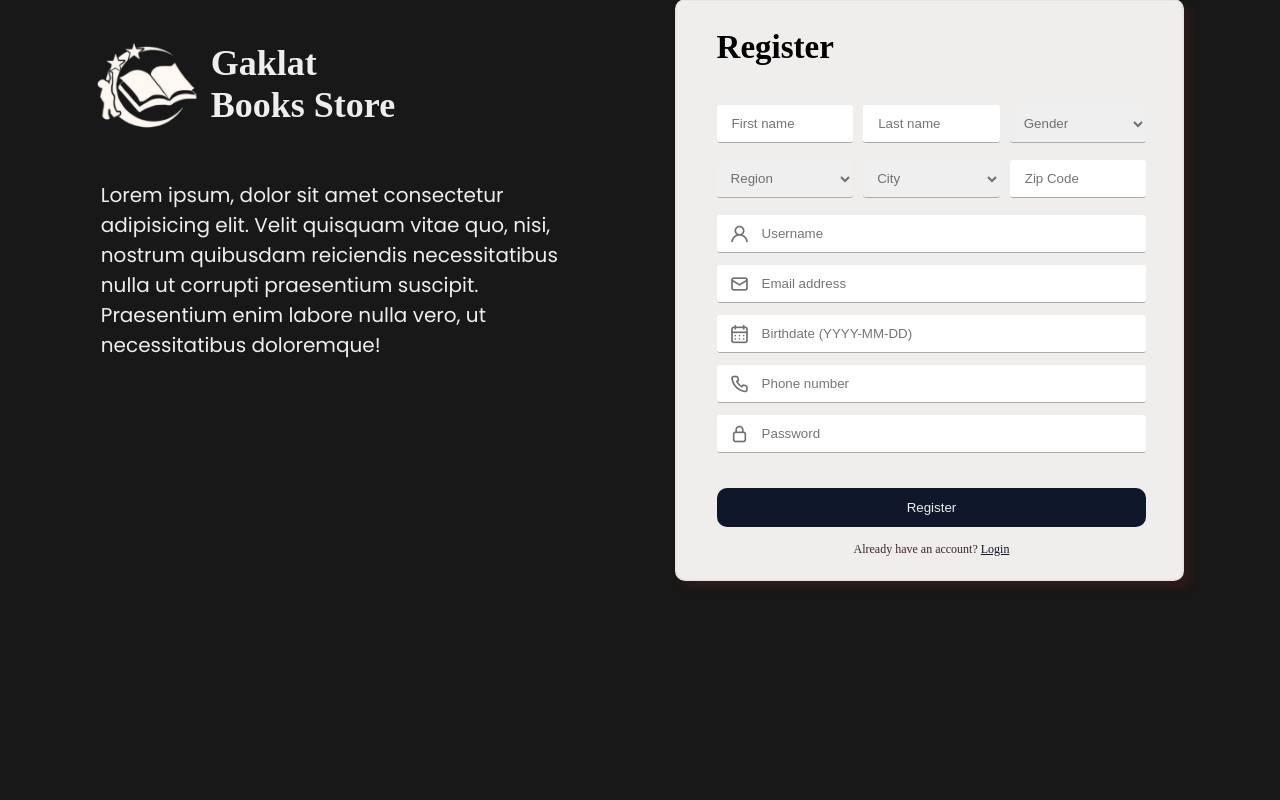
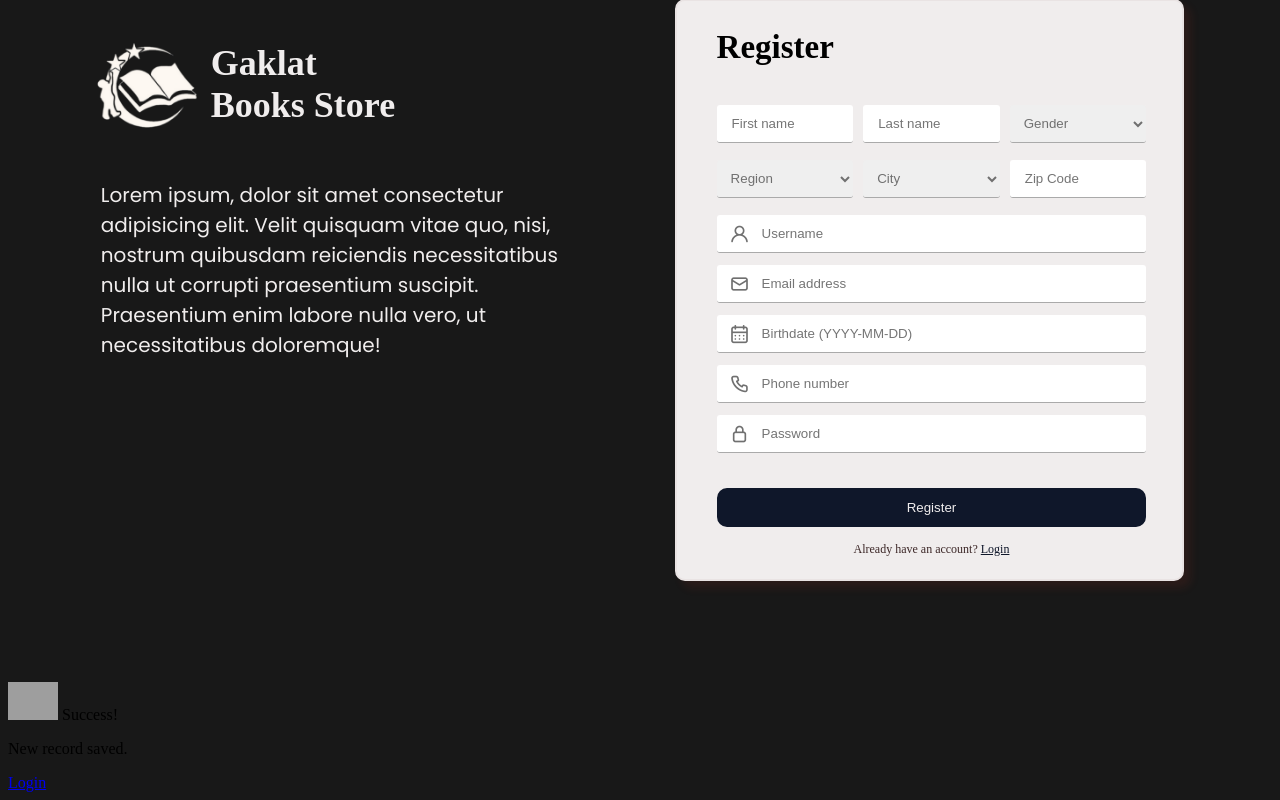
Before and after one commit to ShunMeizz/Book_Store, a PHP site: page /register.php in a window 1280 px wide. Shown: the part 110-910 px from the top of the page. Before the commit the page ends 696 px from the top, so only its background shows below. Run offline with PHP 8.4, Linux system fonts and the light colour scheme; some web fonts are replaced; grey boxes are pictures that could not be loaded.

Commit message:
Update file

```diff
--- a/register.php
+++ b/register.php
@@ -1,42 +1,5 @@
 <?php
     include 'connect.php';
-
-  $userNameUnique = true; //for the message box
-
-  if(isset($_POST['btnRegister'])){
-    $username=$_POST['inputUname'];
-    $email=$_POST['inputEmail'];
-    $password=$_POST['inputPassword'];
-
-    $fname=$_POST['inputFname'];
-    $lname=$_POST['inputLname'];
-    $region = $_POST['inputAddress-region'];
-    $city = $_POST['inputAddress-city'];
-    $zipcode = $_POST['inputAddress-zipcode'];
-    $phonenum=$_POST['inputPhoneNum'];
-    $gender=$_POST['inputGender'];
-    $bday=$_POST['inputBday'];
-
-
-    //Check tbluseraccount if username is already existing. Save info if false. Prompt msg if true.
-    $sql2 ="Select * from tbluseraccount where username='".$username."'";
-    $result = mysqli_query($connection,$sql2);
-    $row = mysqli_num_rows($result);
-
-    if($row == 0){
-        $sql ="Insert into tbluseraccount(emailadd,username,password) values('".$email."','".$username."','".$password."')";
-        mysqli_query($connection,$sql);
-        //also save data to tbluserprofile
-        $sql1 ="Insert into tbluserprofile(firstname,lastname,birthdate,gender,phonenumber,region,city,zipcode) values('".$fname."','".$lname."','".$bday."','".$gender."','".$phonenum."','".$region."','".$city."','".$zipcode."')";
-        mysqli_query($connection,$sql1);
-
-        echo "<script>alert('New Record Saved')</script>";
-        header("Location: login.php");
-    }else{
-      $userNameUnique = false;
-    }
-  }
-
 ?>
 
 <html>
@@ -126,9 +89,9 @@
                   <!-- Username Input -->
                   <div class="input_box">
                     <input type="text" name="inputUname" placeholder="Username" required />
-                    <?php if (!$userNameUnique): ?>
-                            <span class="error_message">Username already exists. Try a different username or log in.</span>
-                          <?php endif; ?>
+                          <div id="username-error" class="error_message" style="display: none;">
+                              Username already exists. Try a different username or log in.
+                          </div>
                     <i class="uil uil-user user"></i>
                   </div>
 
@@ -167,7 +130,62 @@
               </div>
             </div>
         </div>
+        <div id="registration-success-message-box">
+          <div class="registration-success-message-flexbox">
+            <div class="upper-part-registration-success-message">
+              <img width= "50" src="images/check.svg" alt="check-symbol" class="check-symbol">
+              <span class="success-message">Success!</span>
+              <p class="new-record-saved">New record saved.</p>
+            </div>
+            <div class="lower-part-registration-success-message">
+              <div class="triangle-down"></div>
+              <div class="login-button">
+                <a href="login.php" target="_parent"><div class="close-to-login"><span class="login-text">Login</span></div></a>
+              </div>
+            </div>
+          </div>
+        </div>
         <script src="js/script.js"></script>
     </body>
 
 </html>
+
+<?php
+  $userNameUnique = true; //for the message box
+
+
+  if(isset($_POST['btnRegister'])){
+    $username=$_POST['inputUname'];
+    $email=$_POST['inputEmail'];
+    $password=$_POST['inputPassword'];
+
+    $fname=$_POST['inputFname'];
+    $lname=$_POST['inputLname'];
+    $region = $_POST['inputAddress-region'];
+    $city = $_POST['inputAddress-city'];
+    $zipcode = $_POST['inputAddress-zipcode'];
+    $phonenum=$_POST['inputPhoneNum'];
+    $gender=$_POST['inputGender'];
+    $bday=$_POST['inputBday'];
+
+
+    //Check tbluseraccount if username is already existing. Save info if false. Prompt msg if true.
+    $sql2 ="Select * from tbluseraccount where username='".$username."'";
+    $result = mysqli_query($connection,$sql2);
+    $row = mysqli_num_rows($result);
+
+    if($row == 0){
+        $sql ="Insert into tbluseraccount(emailadd,username,password) values('".$email."','".$username."','".$password."')";
+        mysqli_query($connection,$sql);
+        //also save data to tbluserprofile
+        $sql1 ="Insert into tbluserprofile(firstname,lastname,birthdate,gender,phonenumber,region,city,zipcode) values('".$fname."','".$lname."','".$bday."','".$gender."','".$phonenum."','".$region."','".$city."','".$zipcode."')";
+        mysqli_query($connection,$sql1);
+
+        echo "<script>registerSuccess();</script>";
+        header("Location: login.php");
+    }else{
+      $userNameUnique = false;
+      echo "<script>showUsernameError();</script>";
+    }
+  }
+?>
```
